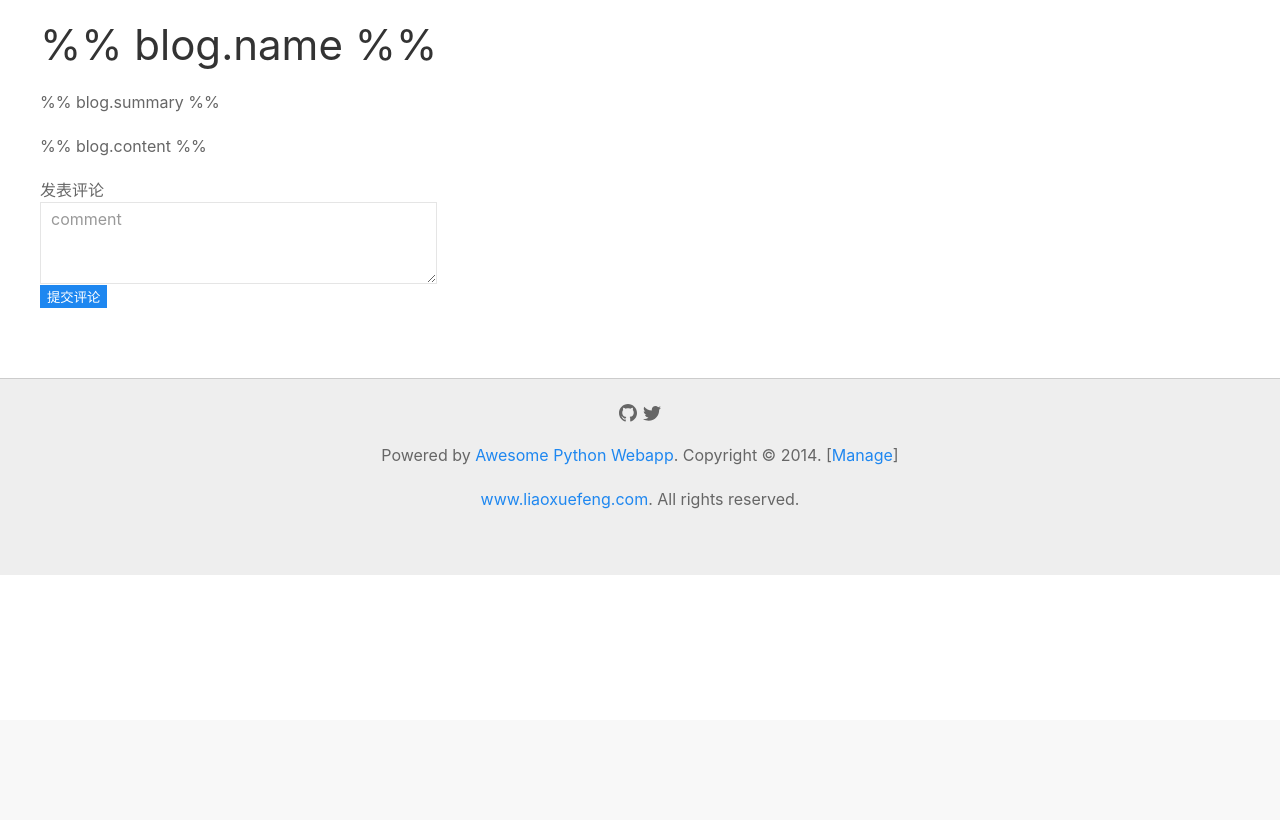
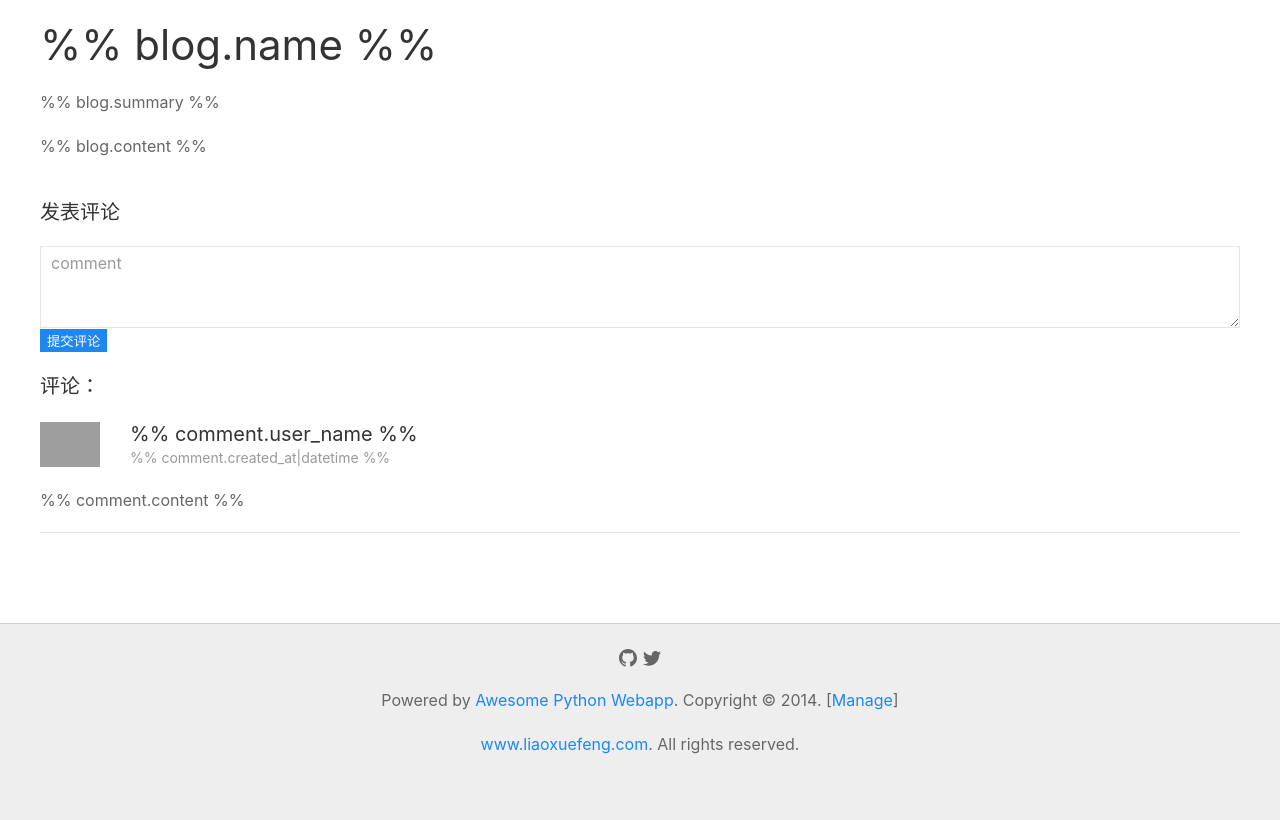
Before and after one commit to bkthrough/python_web, a Python web app: template templates/blog.html in a window 1280 px wide. Shown: the part 80-900 px from the top of the page. Before the commit the page ends 589 px from the top, so only its background shows below. Run offline with Jinja, Linux system fonts and the light colour scheme; the template is opened without the code that fills it: most values are stand-ins (such as "Sample title", 1, 10 or a date in 2020); grey boxes are pictures that could not be loaded.

Commit message:
add: 增加了评论功能

```diff
--- a/models.py
+++ b/models.py
@@ -34,7 +34,7 @@ class Blog(Model):
 
 
 class Comment(Model):
-    __table__ = 'comment'
+    __table__ = 'comments'
 
     id = StringField(primary_key=True, default=next_id, ddl='varchar(50)')
     blog_id = StringField(ddl='varchar(50)')
--- a/templates/blog.html
+++ b/templates/blog.html
@@ -4,7 +4,7 @@
 
 {% block content %}
 
-<div id="vm">
+<div id="vm" class="uk-width-1-1">
     <artical class="uk-artical">
         <h1 class="uk-artical-title">
             %% blog.name %%
@@ -16,12 +16,36 @@
             %% blog.content %%
         </p>
     </artical>
-    <form id="form" class="uk-form">
+    <form id="form" class="uk-form uk-margin">
         <div class="uk-alert uk-alert-danger uk-hidden"></div>
-        <div>发表评论</div>
+        <h4>发表评论</h4>
         <textarea v-model="comment" type="text" rows="3" placeholder="comment" class="uk-textarea"></textarea>
         <button v-on:click="submit" class="uk-button-primary">提交评论</button>
     </form>
+    <div class="uk-comment uk-comment uk-margin uk-width-expand">
+        <h4 class="uk-margin">评论：</h4>
+        {% for comment in comments %}
+        <header class="uk-comment-header uk-position-relative">
+            <div class="uk-grid-medium uk-flex-middle" uk-grid>
+                <div class="uk-width-auto">
+                    <img class="uk-comment-avatar" src="%% comment.user_image %%" width="60" height="60" alt="">
+                </div>
+                <div class="uk-width-expand">
+                    <h4 class="uk-comment-title uk-margin-remove">
+                        %% comment.user_name %%
+                    </h4>
+                    <p class="uk-comment-meta uk-margin-remove-top">
+                        %% comment.created_at|datetime %%
+                    </p>
+                </div>
+            </div>
+        </header>
+        <div class="uk-comment-body">
+            <p>%% comment.content %%</p>
+        </div>
+        <hr class="uk-article-divider">
+        {% endfor %}
+    </div>
 </div>
 
 <script>
@@ -31,14 +55,20 @@
             comment: ""
         },
         methods: {
-            submit: function () {
-                let $form = $("form")
+            submit: function (event) {
+                event.preventDefault()
+                let $form = $("#form")
                 if (!this.comment.trim()) {
                     return $form.showFormError("请输入评论")
                 }
                 $form.postJSON('/api/create/comment', {
-                    comment: this.comment,
-                    blogId: %% blog.id %%
+                    content: this.comment,
+                    blogId: "%% blog.id %%"
+                }, function (err, r) {
+                    if (err) {
+                        return $form.showFormError(err)
+                    }
+                    refresh()
                 })
             }
         }
--- a/templates/manage_blogs.html
+++ b/templates/manage_blogs.html
@@ -65,16 +65,13 @@
             }
         })
     }
-    // 没有问题，提示有误
-    index = %% page_index %%;
 
     getJSON('/api/blogs', {
-        page: index
+        page: "%% page_index %%"
     }, function (err, result) {
         if (err) {
             return fatal(err)
         }
-        $('loading').hide()
         initVM(result)
     })
 </script>
```
Also changed, not shown: handlers.py (+12 -4 lines), templates/test.html (deleted, +0 -13 lines).
